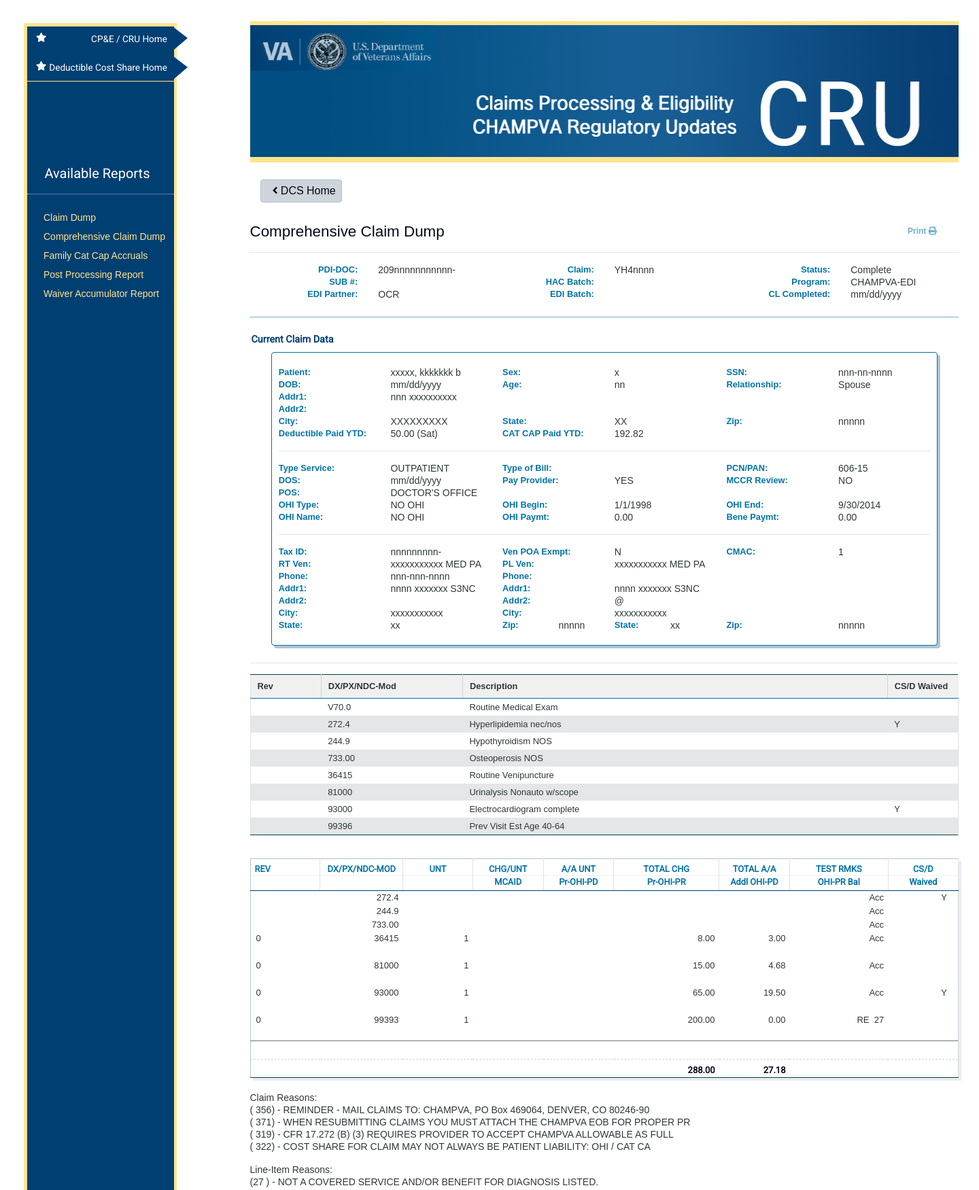
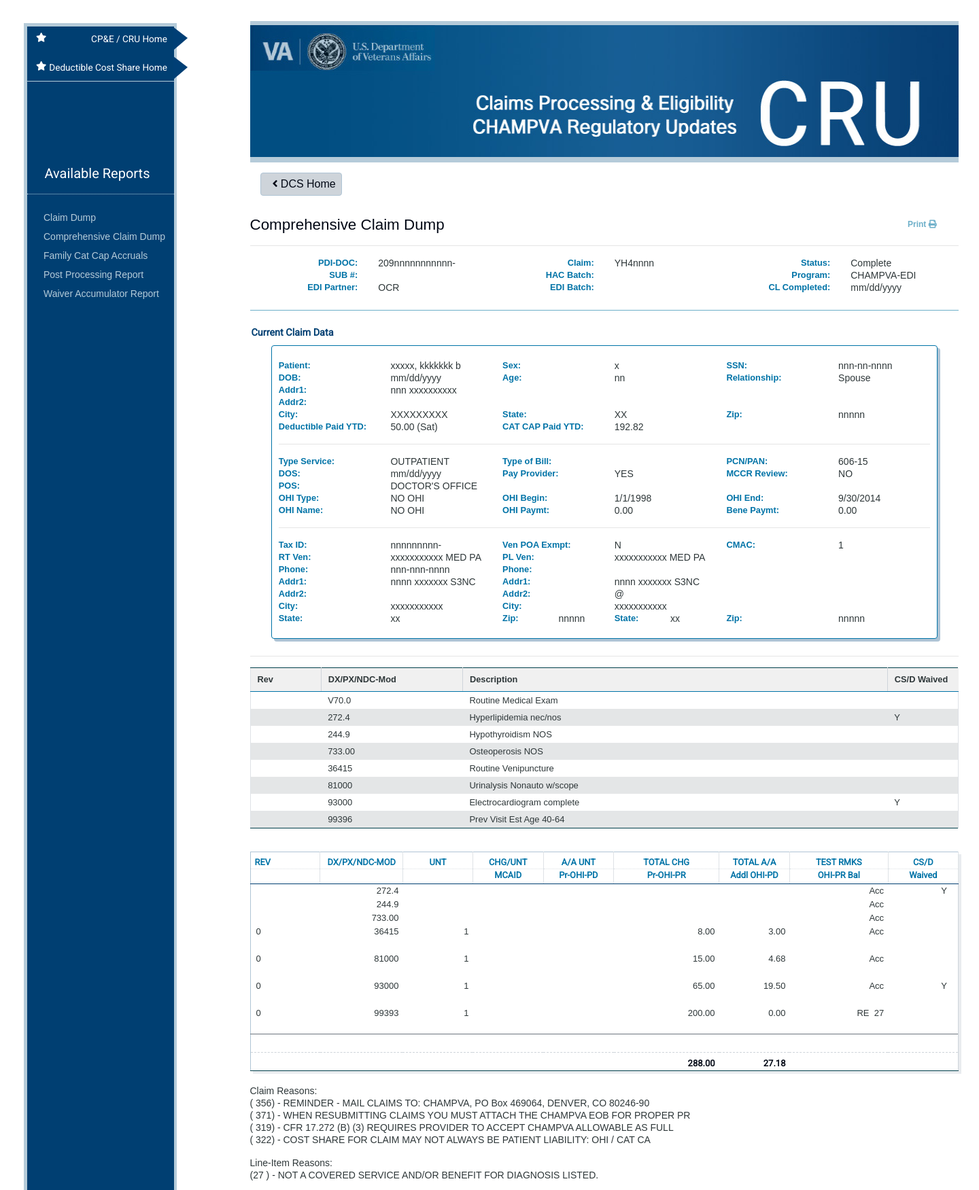
Before and after one commit to zom-b-food/cru-proto, a PHP site: page /ccd.php in a window 1440 px wide. Shown: the top 1751 px of the page at 68% size. Run offline with PHP 8.4, Linux system fonts and the light colour scheme; style sheets or scripts are compiled from the project's sources; some web fonts are replaced.

Commit message:
new images

```diff
--- a/_header.php
+++ b/_header.php
@@ -2,7 +2,7 @@
 	alt="Claims Processing and Eligibility - CHAMPVA Regulatory Updates - CRU - VA|U.S. Department of Veterans Affairs"
 	title="Claims Processing and Eligibility - CHAMPVA Regulatory Updates - CRU - VA|U.S. Department of Veterans Affairs"
 	src="/dist/img/cru-banner.jpg">
-<div class="col-12 mt25">
+<div class="col-12 mt15">
 	<small>
 		<a class="btn btn-back" role="button" href="landing-page.php" tabindex=1>&nbsp;
 			<i class="fas fa-angle-left"></i>&nbsp;DCS Home
--- a/src/scss/_variables.scss
+++ b/src/scss/_variables.scss
@@ -14,7 +14,7 @@ $cru-rule: #6dafc9;
 $cru-rule-thick:#003F72;
 $cru-divider: #0073a7;
 $cru-left-nav:#0074a7;
-$cru-accent:#ffe48d;
+$cru-accent:#b5cbd9;
 $cru-label:$cru-divider;
 $stripe:#e4e6e7;
 $stripe-hov:#e8f3f8;
```
Also changed, not shown: dist/css/cru-portal.min.css, dist/img/cru-banner.jpg, src/img/cru-banner.jpg, 2 other files.
